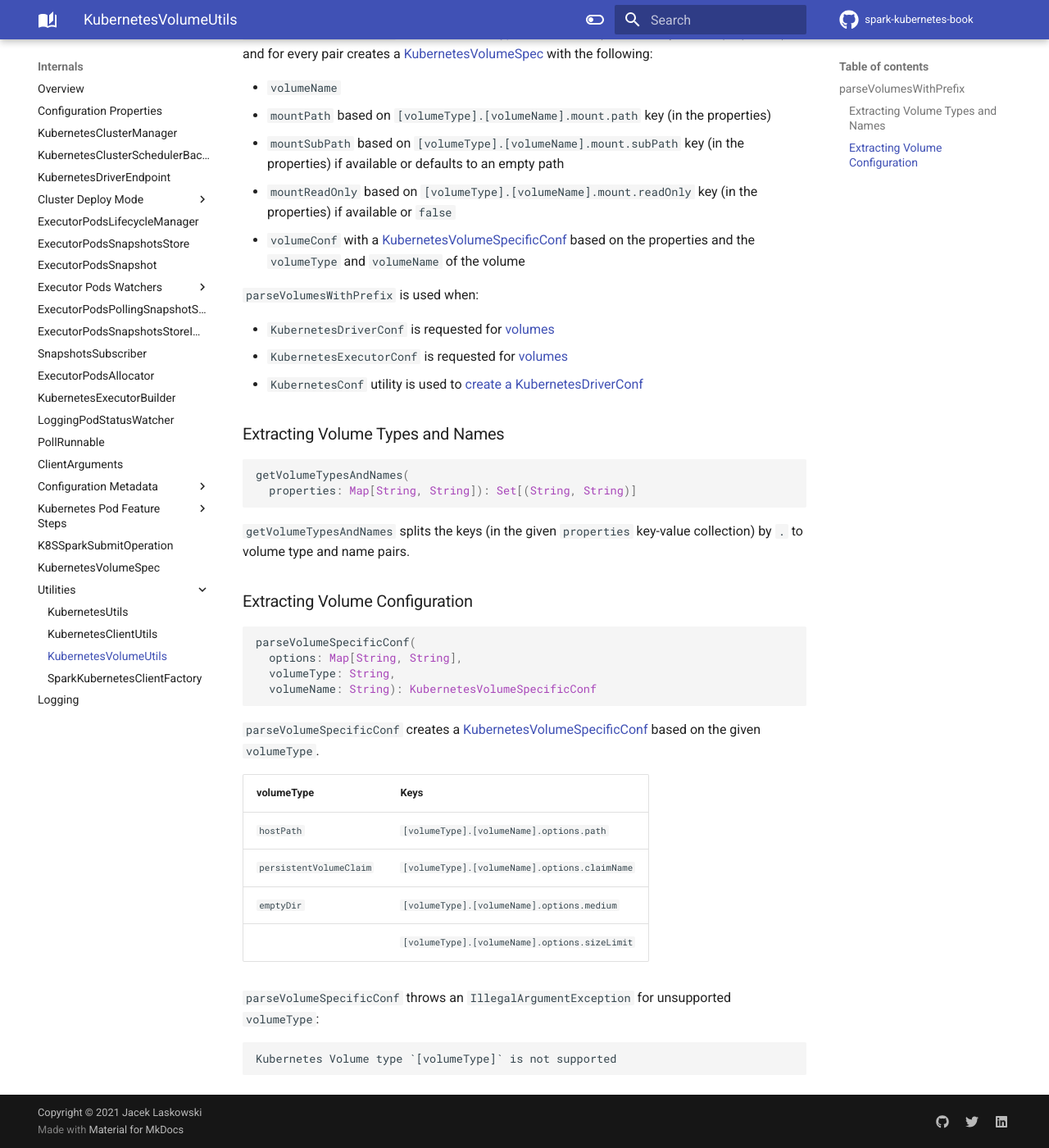
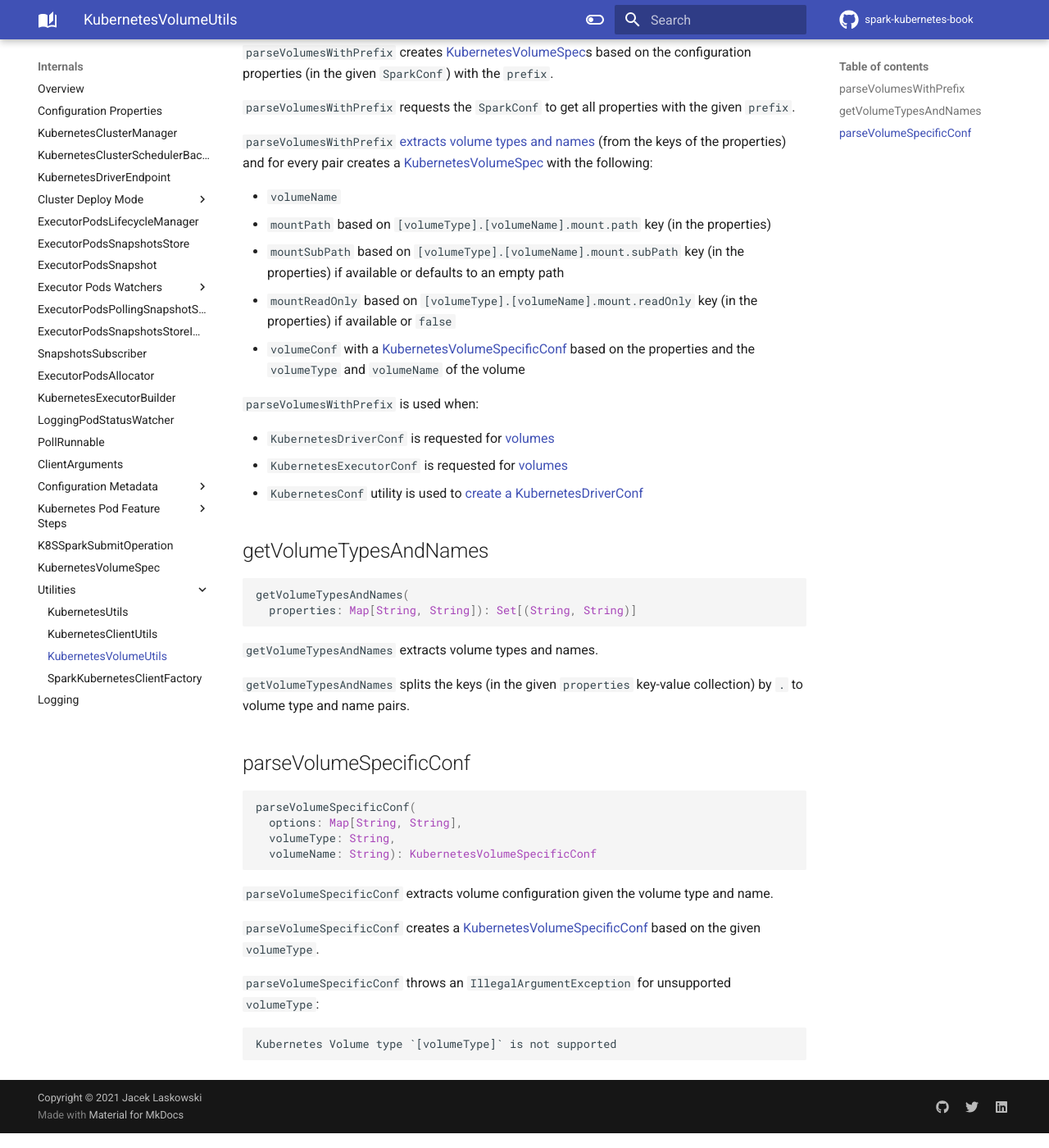
Before and after one commit to jaceklaskowski/spark-kubernetes-book, an MkDocs documentation site: the page built from docs/KubernetesVolumeUtils.md, in a window 1280 px wide and 1400 px high, scrolled down 387 px. Shown: the whole window at 82% size. Built offline with MkDocs 1.6.1 and Material for MkDocs 9.7.7, drawn with Linux system fonts in a browser that asks for light colours; comment, search, counter and statistics services are not loaded; some of the changed text lies outside the part shown.

````diff
--- a/docs/KubernetesVolumeUtils.md
+++ b/docs/KubernetesVolumeUtils.md
@@ -1,4 +1,6 @@
 # KubernetesVolumeUtils
+
+`KubernetesVolumeUtils` utility is used to [parseVolumesWithPrefix](#parseVolumesWithPrefix).
 
 ## <span id="parseVolumesWithPrefix"> parseVolumesWithPrefix
 
@@ -7,6 +9,8 @@
   sparkConf: SparkConf,
   prefix: String): Seq[KubernetesVolumeSpec]
 ```
+
+`parseVolumesWithPrefix` creates [KubernetesVolumeSpec](KubernetesVolumeSpec.md)s based on the configuration properties (in the given `SparkConf`) with the `prefix`.
 
 `parseVolumesWithPrefix` requests the `SparkConf` to get all properties with the given `prefix`.
 
@@ -24,16 +28,18 @@
 * `KubernetesExecutorConf` is requested for [volumes](KubernetesExecutorConf.md#volumes)
 * `KubernetesConf` utility is used to [create a KubernetesDriverConf](KubernetesConf.md#createDriverConf)
 
-### <span id="getVolumeTypesAndNames"> Extracting Volume Types and Names
+## <span id="getVolumeTypesAndNames"> getVolumeTypesAndNames
 
 ```scala
 getVolumeTypesAndNames(
   properties: Map[String, String]): Set[(String, String)]
 ```
 
+`getVolumeTypesAndNames` extracts volume types and names.
+
 `getVolumeTypesAndNames` splits the keys (in the given `properties` key-value collection) by `.` to volume type and name pairs.
 
-### <span id="parseVolumeSpecificConf"> Extracting Volume Configuration
+## <span id="parseVolumeSpecificConf"> parseVolumeSpecificConf
 
 ```scala
 parseVolumeSpecificConf(
@@ -42,14 +48,9 @@
   volumeName: String): KubernetesVolumeSpecificConf
 ```
 
+`parseVolumeSpecificConf` extracts volume configuration given the volume type and name.
+
 `parseVolumeSpecificConf` creates a [KubernetesVolumeSpecificConf](KubernetesVolumeSpec.md#KubernetesVolumeSpecificConf) based on the given `volumeType`.
-
-volumeType  | Keys
-------------|---------
- `hostPath` | `[volumeType].[volumeName].options.path`
- `persistentVolumeClaim` | `[volumeType].[volumeName].options.claimName`
- `emptyDir` | `[volumeType].[volumeName].options.medium`
- &nbsp;     | `[volumeType].[volumeName].options.sizeLimit`
 
 `parseVolumeSpecificConf` throws an `IllegalArgumentException` for unsupported `volumeType`:
 
````
Also changed, not shown: docs/ExecutorPodsAllocator.md (+41 -4 lines), docs/KubernetesVolumeSpec.md (+14 -4 lines), docs/configuration-properties.md (+2 -2 lines), docs/volumes.md (+1 -1 lines).
